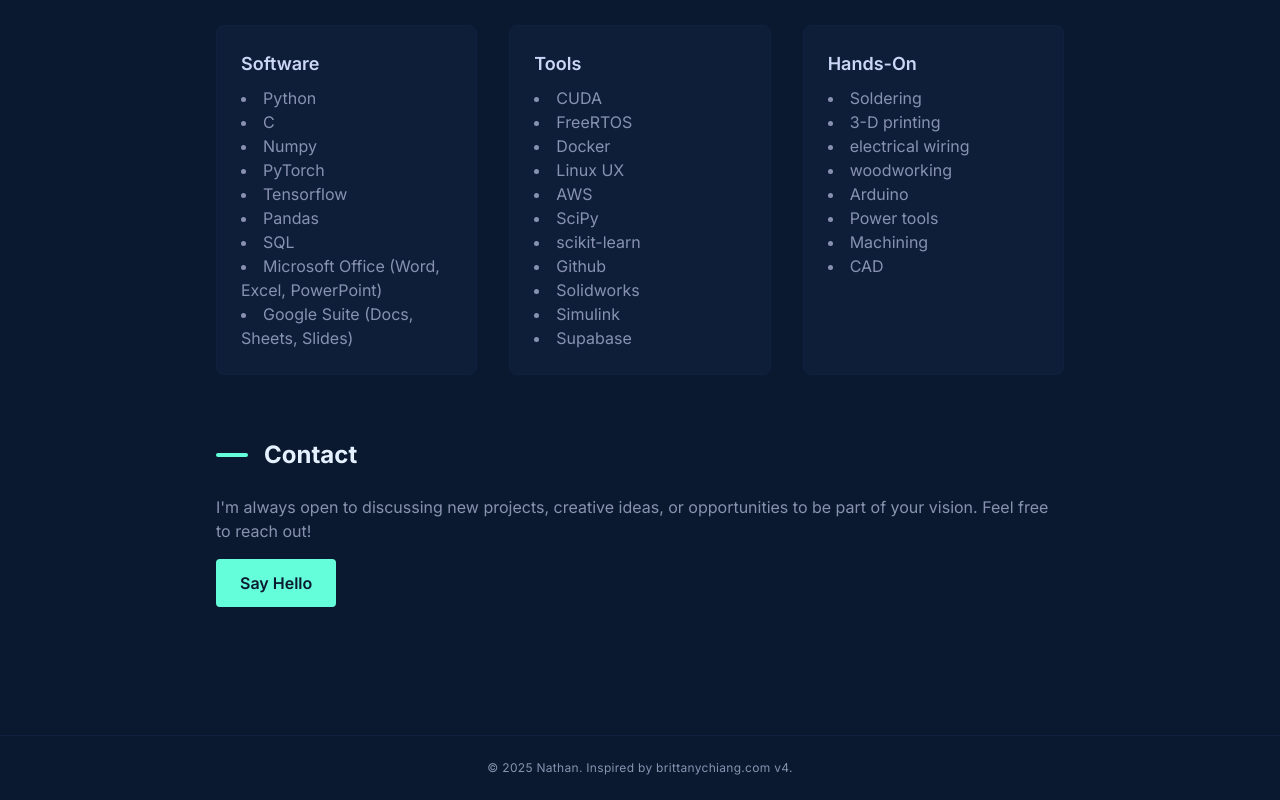
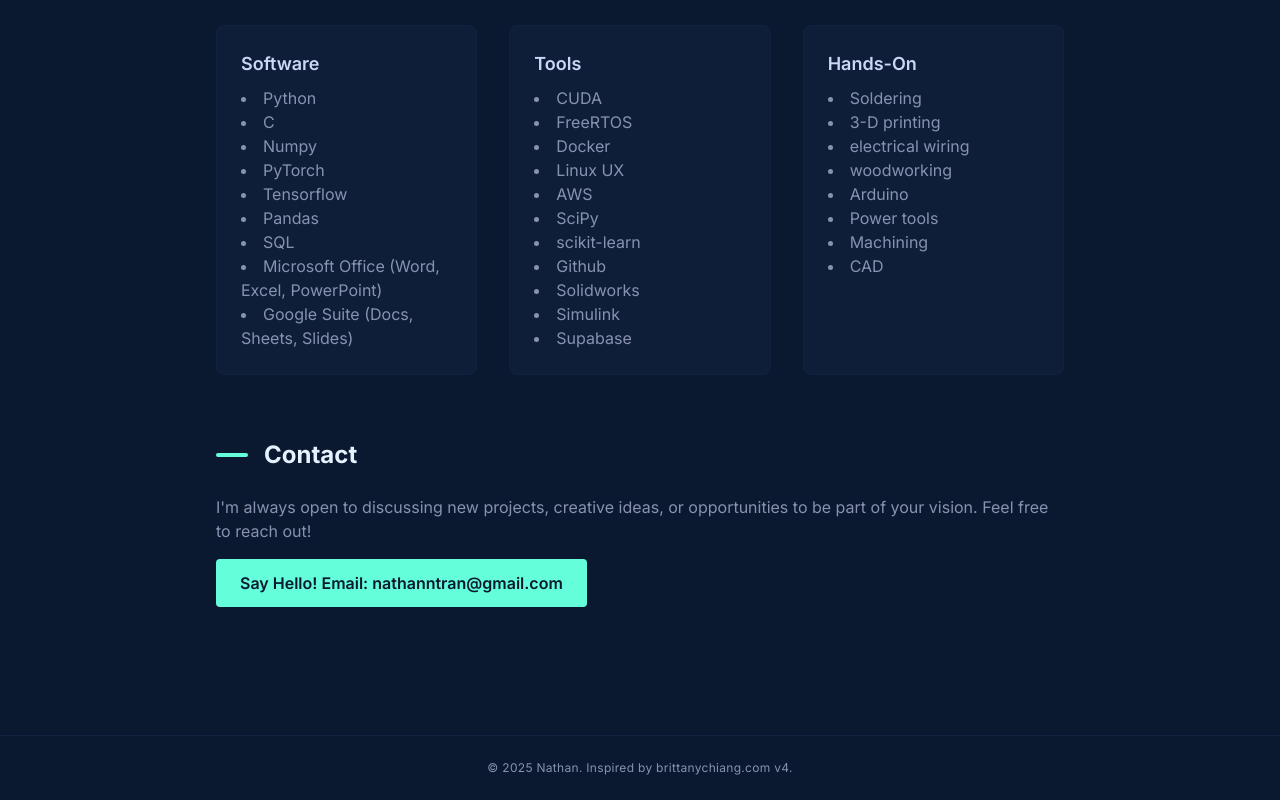
Before and after one commit to nathanntrann/nates-portfolio, a Next.js app: page / in a window 1280 px wide. Shown: the part 2653-3453 px from the top of the page. Built offline with nearby package versions, Linux system fonts and the light colour scheme.

Commit message:
Update: latest code and content

```diff
--- a/app/page.tsx
+++ b/app/page.tsx
@@ -277,7 +277,7 @@
             <h3 className="text-2xl font-bold">Contact</h3>
           </div>
           <p className="text-base text-slate mb-4">I'm always open to discussing new projects, creative ideas, or opportunities to be part of your vision. Feel free to reach out!</p>
-          <a href="mailto:nathanntran@gmail.com" className="inline-block bg-green text-navy px-6 py-3 rounded font-semibold hover:bg-green/80 transition-colors">Say Hello</a>
+          <a href="mailto:nathanntran@gmail.com" className="inline-block bg-green text-navy px-6 py-3 rounded font-semibold hover:bg-green/80 transition-colors">Say Hello! Email: nathanntran@gmail.com</a>
         </motion.section>
       </main>
 
```
